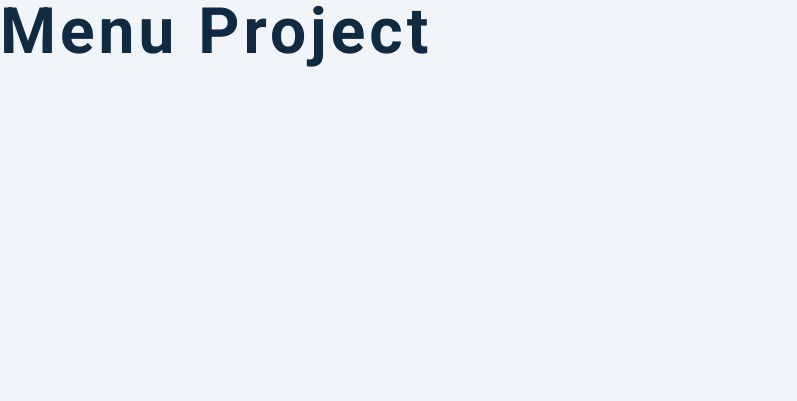
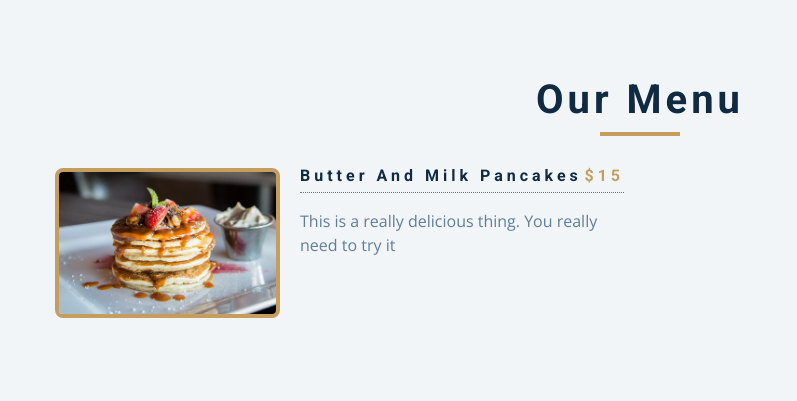
Before and after one commit to jorgediazok/menu-project, a plain HTML site: page index.html in a window 1280 px wide. Shown: the whole page, without its empty margins (0-797 px from the left). Drawn offline with nearby package versions, Linux system fonts and the light colour scheme.

Commit message:
adding the html

```diff
--- a/index.html
+++ b/index.html
@@ -7,13 +7,37 @@
     <!-- font awesome -->
     <link
       rel="stylesheet"
-      href="./fontawesome-free-5.12.0-web/css/all.min.css"
+      href="https://cdnjs.cloudflare.com/ajax/libs/font-awesome/5.13.0/css/all.min.css"
+      integrity="sha256-h20CPZ0QyXlBuAw7A+KluUYx/3pK+c7lYEpqLTlxjYQ="
+      crossorigin="anonymous"
     />
     <!-- styles -->
     <link rel="stylesheet" href="styles.css" />
   </head>
   <body>
-    <h1>menu project</h1>
+    <section class="menu">
+      <div class="title">
+        <h2>our menu</h2>
+        <div class="underline"></div>
+      </div>
+      <!--filter buttons-->
+      <!--Menu items-->
+      <div class="section-center">
+        <!--single item-->
+        <article class="menu-item">
+          <img src="menu-item.jpeg" class="photo" alt="menu item" />
+          <div class="item-info">
+            <header>
+              <h4>butter and milk pancakes</h4>
+              <h4 class="price">$15</h4>
+            </header>
+            <p class="item-text">
+              This is a really delicious thing. You really need to try it
+            </p>
+          </div>
+        </article>
+      </div>
+    </section>
     <!-- javascript -->
     <script src="app.js"></script>
   </body>
```
